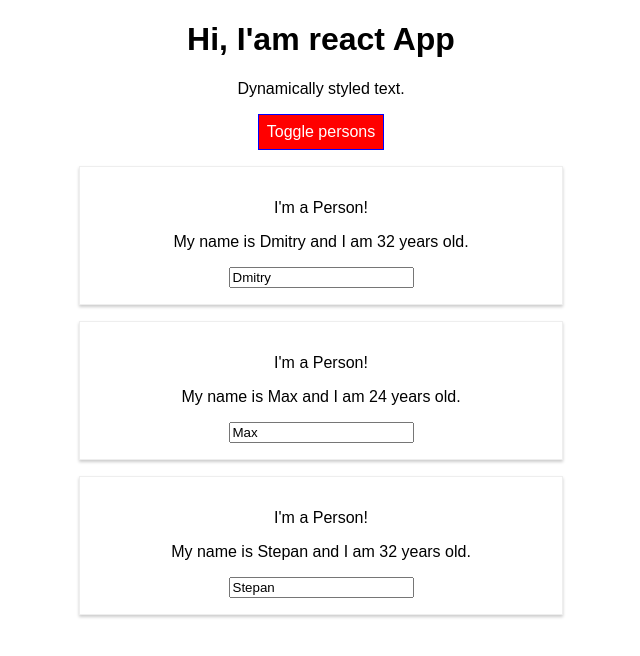
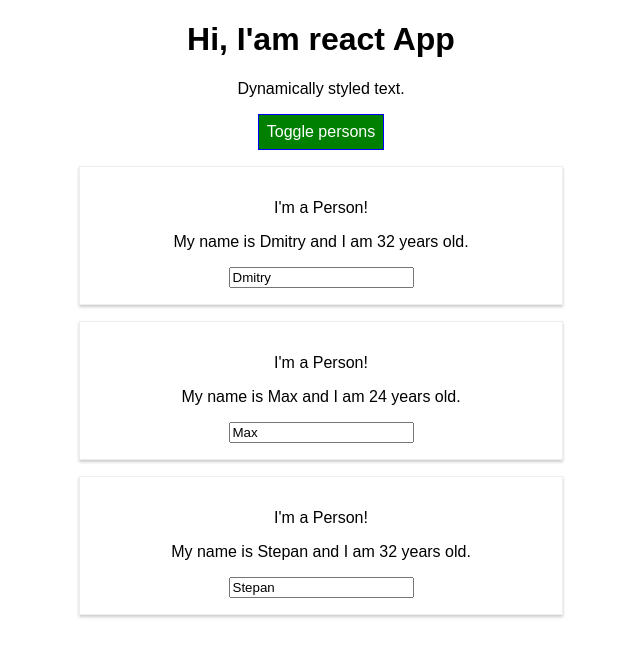
Before and after one commit to dandgerson/schwarzmuller-react, a React (Create React App) app: page / in a window 1280 px wide. Both pictures are taken after a click on the button "Toggle persons". Shown: the top 656 px of the page, without its empty margins (319-959 px from the left). Built offline with nearby package versions, Linux system fonts and the light colour scheme.

Commit message:
71 more on styled components

```diff
--- a/src/App.js
+++ b/src/App.js
@@ -4,6 +4,20 @@ import styled from 'styled-components'
 import './App.css';
 
 import Person from './Person'
+
+const StyledButton = styled.button`
+  background-color: green;
+  color: white;
+  font: inherit;
+  border: 1px solid blue;
+  padding: 8px;
+  cursor: pointer;
+
+  &:hover {
+    background-color: lightgreen;
+    color: black;
+  }
+  `
 
 const App = (props) => {
   const [persons, setPersons] = useState([
@@ -32,26 +46,13 @@ const App = (props) => {
     setPersonsShown(!isPersonsShown)
   }
 
-  const style = {
-    backgroundColor: 'green',
-    color: 'white',
-    font: 'inherit',
-    border: '1px solid blue',
-    padding: '8px',
-    cursor: 'pointer',
-    ':hover': {
-      backgroundColor: 'lightgreen',
-      color: 'black',
-    }
-  }
-
   let renderedPersons = null
   if (isPersonsShown) {
-    style.backgroundColor = 'red'
-    style[':hover'] = {
-      backgroundColor: 'lightcoral',
-      color: 'black',
-    }
+    // style.backgroundColor = 'red'
+    // style[':hover'] = {
+    //   backgroundColor: 'lightcoral',
+    //   color: 'black',
+    // }
 
     renderedPersons = (
       <div>
@@ -80,12 +81,11 @@ const App = (props) => {
     <div className="App">
       <h1>Hi, I'am react App</h1>
       <p className={classes.join(' ')}>Dynamically styled text.</p>
-        <button
-          style={style}
+      <StyledButton
         onClick={handleTogglePersons}
       >
         Toggle persons
-      </button>
+      </StyledButton>
       {renderedPersons}
     </div>
   )
--- a/src/Person/index.js
+++ b/src/Person/index.js
@@ -13,23 +13,24 @@ const StyledDiv = styled.div`
     width: 450px;
   }
 `
+const StyledP = styled.p`
+  cursor: 'pointer';
+`
 
 const Person = ({
   handleClick = () => { },
   handleChange = () => { },
   ...props
 }) => {
-  const styleText = {
-    cursor: 'pointer',
-  }
 
   return (
     <StyledDiv>
       <p>I'm a Person!</p>
-      <p
+      <StyledP
         onClick={handleClick}
-        style={styleText}
-      >My name is {props.name} and I am {props.age} years old.</p>
+      >
+        My name is {props.name} and I am {props.age} years old.
+      </StyledP>
       <input
         type="text"
         onChange={handleChange}
```
Lines whose indentation alone changed are shown as unchanged.
